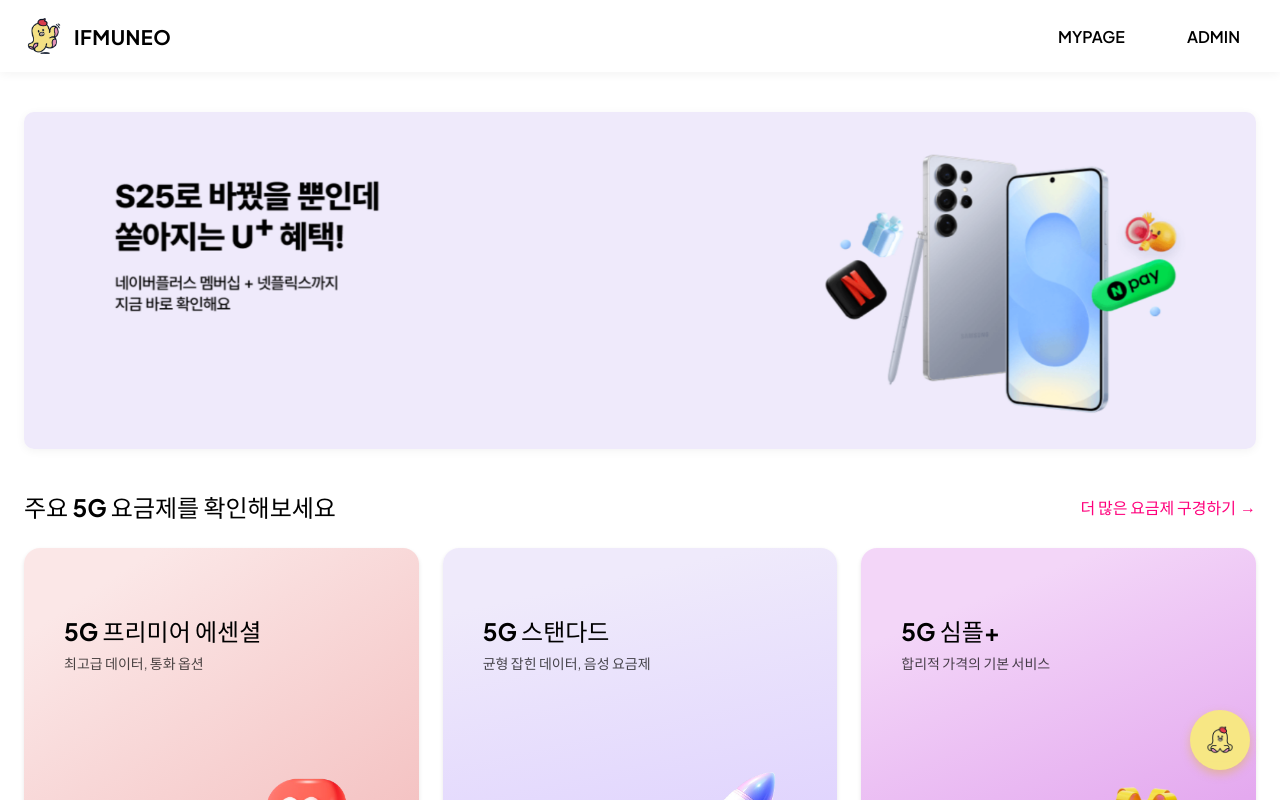
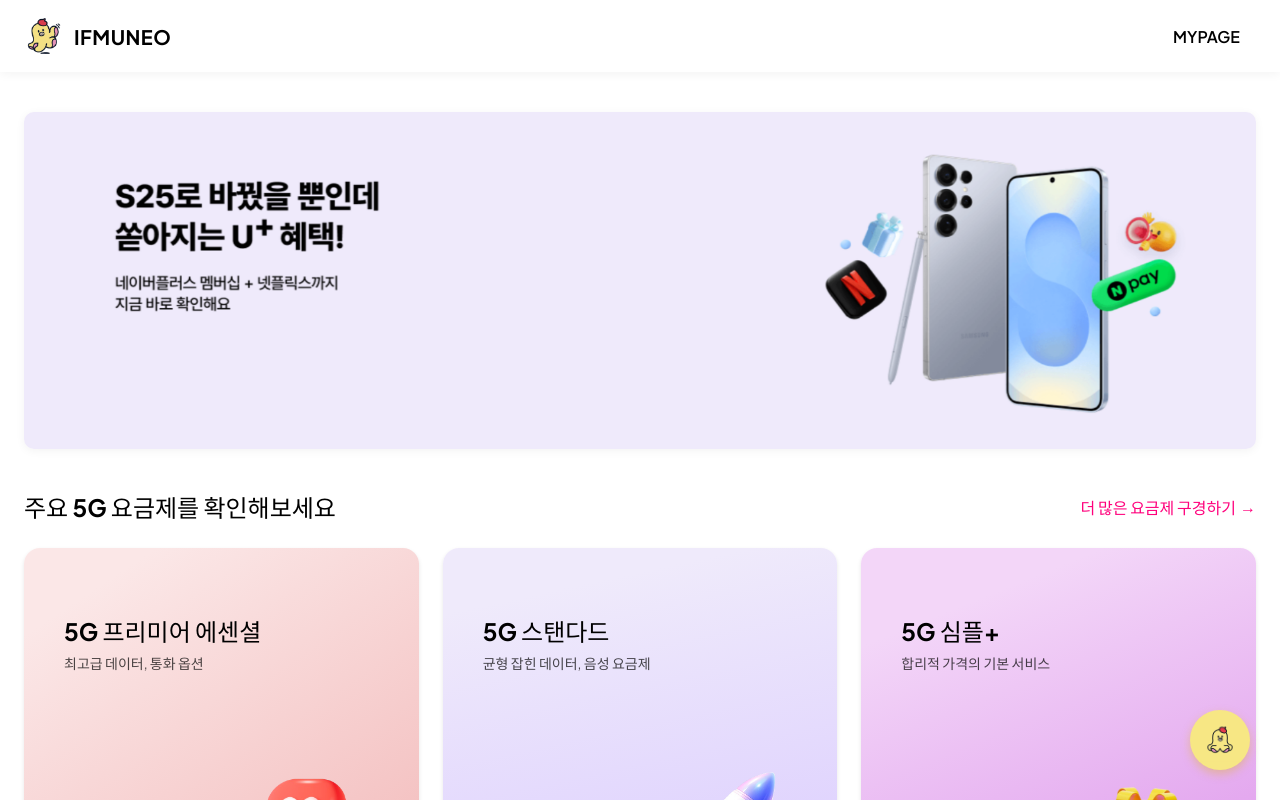
Before and after one commit to if-muneo/muneo-fe, a React (Vite) app: page /home in a window 1280 px wide. Shown: the top 800 px of the page. Built offline with nearby package versions, Linux system fonts and the light colour scheme; no server answers.

Commit message:
fix: 관리자가 아니면 ADMIN 버튼이 보이지 않도록 수정

```diff
--- a/src/components/Header.tsx
+++ b/src/components/Header.tsx
@@ -58,6 +58,7 @@
 const Header: React.FC = () => {
     const location = useLocation();
     const isAdminPage = location.pathname.startsWith('/admin');
+    const role = localStorage.getItem("role");
 
     return (
         <HeaderContainer>
@@ -92,9 +93,12 @@
                             <NavItem whileHover={{ scale: 1.05 }} whileTap={{ scale: 0.95 }}>
                                 <Link to="/mypage">MYPAGE</Link>
                             </NavItem>
-                            <NavItem whileHover={{ scale: 1.05 }} whileTap={{ scale: 0.95 }}>
-                                <Link to="/admin">ADMIN</Link>
-                            </NavItem>
+
+                            {role === "ADMIN" && (
+                                <NavItem whileHover={{ scale: 1.05 }} whileTap={{ scale: 0.95 }}>
+                                    <Link to="/admin">ADMIN</Link>
+                                </NavItem>
+                            )}
                         </motion.div>
                     )}
                 </AnimatePresence>
--- a/src/pages/LoginPage.tsx
+++ b/src/pages/LoginPage.tsx
@@ -63,13 +63,10 @@
   const [password, setPassword] = useState('');
   const navigate = useNavigate();
 
-  console.log("login start")
   const handleSubmit = async (e: React.FormEvent) => {
     e.preventDefault();
     try {
-      console.log("login post start");
       const res = await api.post('/api/auth/login', { email, password });
-      console.log("login post end");
       // 로그인 성공하면 사용자 이름/역할 저장
        localStorage.setItem("username", res.data.name);
       localStorage.setItem("role",  res.data.role);
```
